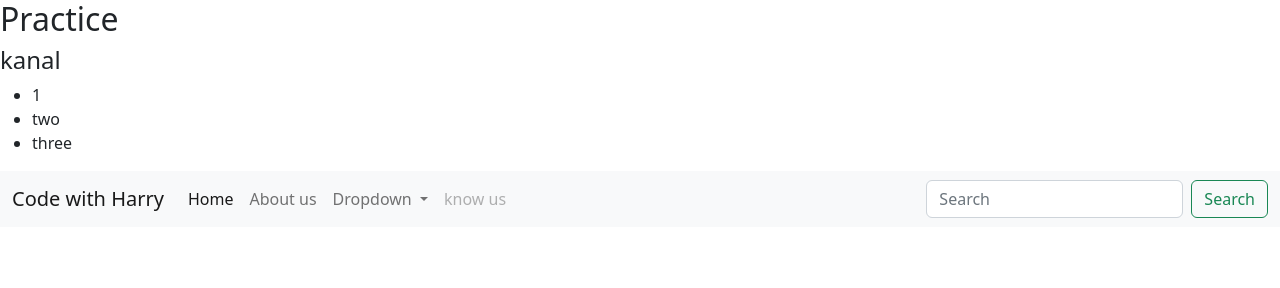
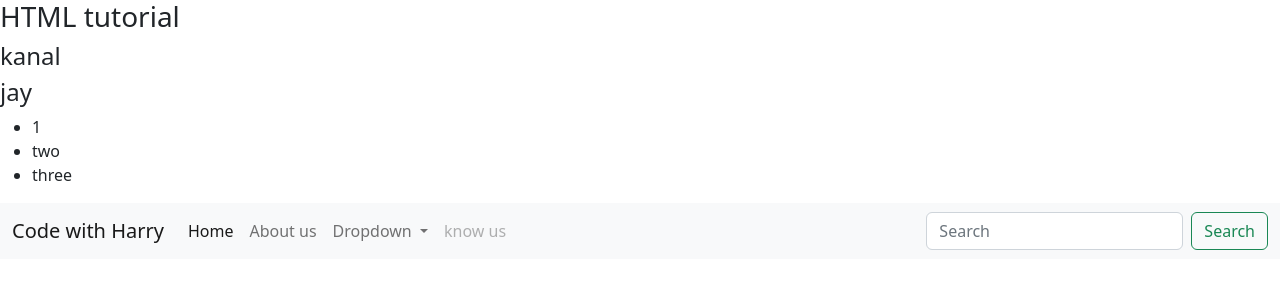
Before and after one commit to KanalChoksi/gitpractice, a plain HTML site: page index.html in a window 1280 px wide. Drawn offline with nearby package versions, Linux system fonts and the light colour scheme.

Commit message:
practice again and again

```diff
--- a/index.html
+++ b/index.html
@@ -4,7 +4,7 @@
     <meta charset="UTF-8" />
     <meta http-equiv="X-UA-Compatible" content="IE=edge" />
     <meta name="viewport" content="width=device-width, initial-scale=1.0" />
-    <title>develop 1 </title>
+    <title>develop 1</title>
     <!-- CSS only -->
     <link
       href="https://cdn.jsdelivr.net/npm/bootstrap@5.2.3/dist/css/bootstrap.min.css"
@@ -14,9 +14,10 @@
     />
   </head>
   <body>
-    <!-- <h3>HTML tutorial</h3> !-->
-    <h2>Practice</h2>
+    <h3>HTML tutorial</h3>
+    <!-- <h2>Practice</h2> !-->
     <h4>kanal</h4>
+    <h4>jay</h4>
     <ul>
       <li>1</li>
       <li>two</li>
```
